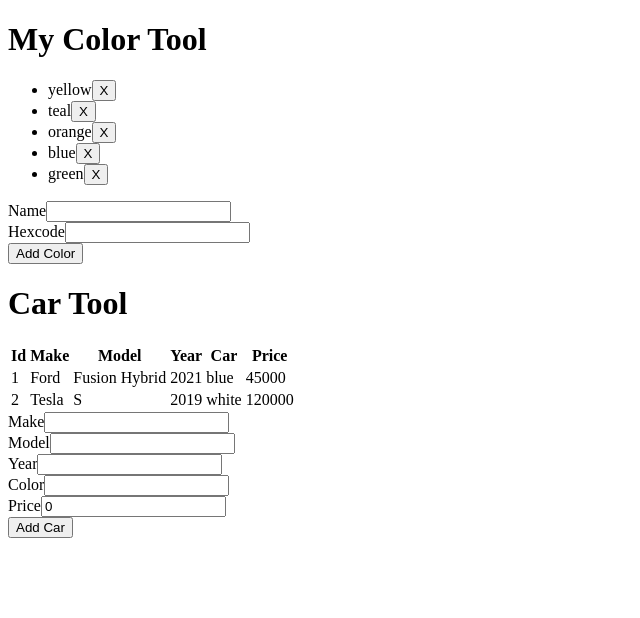
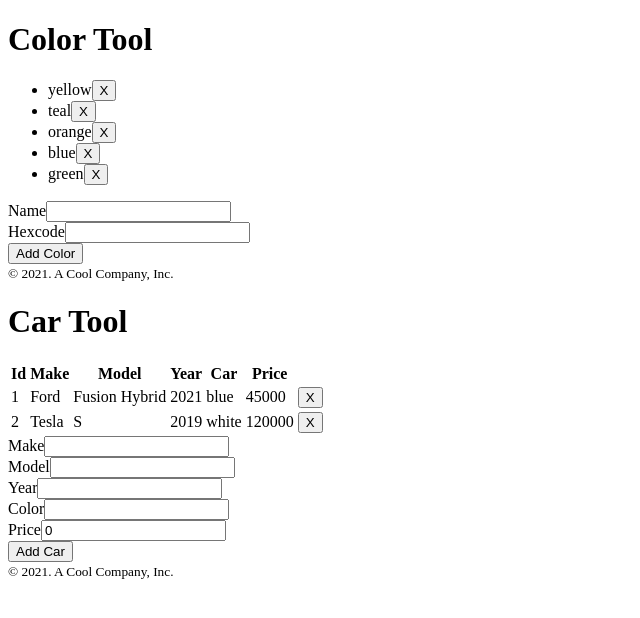
Before and after one commit to t4d-classes/bootcamp_02012021, a React (Create React App) app in the folder demo-app/: page / in a window 1280 px wide. Shown: the top 618 px of the page, without its empty margins (0-640 px from the left). Built offline with nearby package versions, Linux system fonts and the light colour scheme.

Commit message:
add lab solutions

```diff
--- a/demo-app/src/components/CarTable.js
+++ b/demo-app/src/components/CarTable.js
@@ -1,6 +1,9 @@
+import PropTypes from 'prop-types';
+
+import { CarsPropType } from '../prop-types/cars';
 import { CarViewRow } from './CarViewRow';
 
-export const CarTable = (props) => {
+export const CarTable = ({ cars, onDeleteCar: deleteCar }) => {
 
   return (
     <table>
@@ -15,11 +18,20 @@ export const CarTable = (props) => {
         </tr>
       </thead>
       <tbody>
-        {props.cars.map(car =>
-          <CarViewRow key={car.id} car={car} />)}
+        {cars.map(car =>
+          <CarViewRow key={car.id} car={car} onDeleteCar={deleteCar} />)}
       </tbody>
     </table>
 
   );
 
 };
+
+CarTable.defaultProps = {
+  cars: [],
+};
+
+CarTable.propTypes = {
+  cars: CarsPropType,
+  onDeleteCar: PropTypes.func.isRequired,
+};
--- a/demo-app/src/components/CarTool.js
+++ b/demo-app/src/components/CarTool.js
@@ -1,14 +1,16 @@
 import { useState } from 'react';
 
+import { CarsPropType } from '../prop-types/cars';
+import { ToolHeader } from './ToolHeader';
 import { CarTable } from './CarTable';
 import { CarForm } from './CarForm';
+import { ToolFooter } from './ToolFooter';
 
 export const CarTool = (props) => {
 
-  const [ cars, setCars ] = useState([ ...props.cars ]);
+  const [cars, setCars] = useState([...props.cars]);
 
   const addCar = (car) => {
-
     setCars([
       ...cars,
       {
@@ -18,15 +20,25 @@ export const CarTool = (props) => {
     ]);
   };
 
+  const deleteCar = (carId) => {
+    setCars(cars.filter(c => c.id !== carId));
+  };
 
   return (
     <>
-      <header>
-        <h1>Car Tool</h1>
-      </header>
-      <CarTable cars={cars} />
-      <CarForm buttonText="Add Car" onSubmitCar={addCar}  />
+      <ToolHeader headerText="Car Tool" />
+      <CarTable cars={cars} onDeleteCar={deleteCar} />
+      <CarForm buttonText="Add Car" onSubmitCar={addCar} />
+      <ToolFooter companyName="A Cool Company, Inc." />
     </>
   );
 
 };
+
+CarTool.defaultProps = {
+  cars: [],
+};
+
+CarTool.propTypes = {
+  cars: CarsPropType,
+};
--- a/demo-app/src/components/CarViewRow.js
+++ b/demo-app/src/components/CarViewRow.js
@@ -1,15 +1,24 @@
-export const CarViewRow = (props) => {
+import PropTypes from 'prop-types';
 
+import { CarPropType } from '../prop-types/cars';
+
+export const CarViewRow = ({ car, onDeleteCar: deleteCar }) => {
   return (
     <tr>
-      <td>{props.car.id}</td>
-      <td>{props.car.make}</td>
-      <td>{props.car.model}</td>
-      <td>{props.car.year}</td>
-      <td>{props.car.color}</td>
-      <td>{props.car.price}</td>
+      <td>{car.id}</td>
+      <td>{car.make}</td>
+      <td>{car.model}</td>
+      <td>{car.year}</td>
+      <td>{car.color}</td>
+      <td>{car.price}</td>
+      <td>
+        <button type="button" onClick={() => deleteCar(car.id)}>X</button>
+      </td>
     </tr>
   );
+};
 
-
+CarViewRow.propTypes = {
+  car: CarPropType,
+  onDeleteCar: PropTypes.func.isRequired,
 };
--- /dev/null
+++ b/demo-app/src/components/ColorForm.js
@@ -0,0 +1,47 @@
+import PropTypes from 'prop-types';
+import { useState } from 'react';
+
+const getInitialColorForm = () => ({
+  name: '',
+  hexcode: '',
+});
+
+export const ColorForm = ({ buttonText, onSubmitColor }) => {
+
+  const [colorForm, setColorForm] = useState(getInitialColorForm());
+
+  const change = e => {
+    setColorForm({
+      ...colorForm,
+      [e.target.name]: e.target.value,
+    });
+  };
+
+  const submitColor = () => {
+    onSubmitColor({ ...colorForm });
+
+    setColorForm(getInitialColorForm());
+  };
+
+  return (
+    <form>
+      <div>
+        <label htmlFor="name-input">Name</label>
+        <input type="text" id="name-input" name="name"
+          value={colorForm.name} onChange={change} />
+      </div>
+      <div>
+        <label htmlFor="hexcode-input">Hexcode</label>
+        <input type="text" id="hexcode-input" name="hexcode"
+          value={colorForm.hexcode} onChange={change} />
+      </div>
+      <button type="button" onClick={submitColor}>{buttonText}</button>
+    </form>
+  );
+
+};
+
+ColorForm.defaultProps = {
+  buttonText: 'Submit Color',
+  onSubmitColor: PropTypes.func.isRequired,
+};
--- a/demo-app/src/components/ColorList.js
+++ b/demo-app/src/components/ColorList.js
@@ -1,24 +1,27 @@
-export const ColorList = (props) => {
+import PropTypes from 'prop-types';
 
-  const colorListItems = props.colors.map(color => {
+import { ColorsPropType } from '../prop-types/colors';
 
-    const deleteColor = () => props.onDeleteColor(color.id);
-
-    return (
-      <li key={color.id}>
-        {color.name}
-        <button type="button"
-          onClick={deleteColor}>
-            X
-        </button>
-      </li>
-    );
-  });
+export const ColorList = ({ colors, onDeleteColor: deleteColor }) => {
 
   return (
     <ul>
-      {colorListItems}
+      {colors.map(color =>
+        <li key={color.id}>
+          {color.name}
+          <button type="button" onClick={() => deleteColor(color.id)}>X</button>
+        </li>
+      )}
     </ul>
   );
 
 };
+
+ColorList.defaultProps = {
+  colors: [],
+};
+
+ColorList.propTypes = {
+  colors: ColorsPropType,
+  onDeleteColor: PropTypes.func.isRequired,
+}
--- a/demo-app/src/components/ColorTool.js
+++ b/demo-app/src/components/ColorTool.js
@@ -1,78 +1,42 @@
-import PropTypes from 'prop-types';
 import { useState } from 'react';
 
+import { ColorsPropType } from '../prop-types/colors';
+import { ToolHeader } from './ToolHeader';
 import { ColorList } from './ColorList';
+import { ColorForm } from './ColorForm';
+import { ToolFooter } from './ToolFooter';
 
-export const ColorTool = (props) => {
+export const ColorTool = ({ colors: initialColors }) => {
+  const [colors, setColors] = useState([...initialColors]);
 
-  const [ colors, setColors ] = useState([ ...props.colors ]);
-
-  const [ colorForm, setColorForm ] = useState({
-    name: '', hexcode: '',
-  });
-
-  const change = (e) => {
-    setColorForm({
-      ...colorForm,
-      [ e.target.name ]: e.target.value,
-    });
-
-  };
-
-  const addColor = () => {
-
+  const addColor = (color) => {
     setColors([
       ...colors,
       {
-        ...colorForm,
+        ...color,
         id: Math.max(...colors.map(c => c.id), 0) + 1,
       },
     ]);
-
-    setColorForm({
-      name: '', hexcode: ''
-    });
-
   };
 
-  const deleteColor = (colorId) => {
+  const deleteColor = colorId => {
     setColors(colors.filter(c => c.id !== colorId));
   };
 
   return (
     <>
-      <header>
-        <h1>{props.headerText}</h1>
-      </header>
+      <ToolHeader headerText="Color Tool" />
       <ColorList colors={colors} onDeleteColor={deleteColor} />
-      <form>
-        <div>
-          <label htmlFor="name-input">Name</label>
-          <input type="text" id="name-input" name="name"
-            value={colorForm.name} onChange={change} />
-        </div>
-        <div>
-          <label htmlFor="hexcode-input">Hexcode</label>
-          <input type="text" id="hexcode-input" name="hexcode"
-            value={colorForm.hexcode} onChange={change} />
-        </div>
-        <button type="button" onClick={addColor}>Add Color</button>
-      </form>
+      <ColorForm buttonText="Add Color" onSubmitColor={addColor} />
+      <ToolFooter companyName="A Cool Company, Inc." />
     </>
   );
-
 };
 
 ColorTool.defaultProps = {
-  headerText: 'Color Tool',
   colors: [],
 };
 
 ColorTool.propTypes = {
-  headerText: PropTypes.string.isRequired,
-  colors: PropTypes.arrayOf(PropTypes.shape({
-    id: PropTypes.number,
-    name: PropTypes.string,
-    hexcode: PropTypes.string,
-  })).isRequired,
+  colors: ColorsPropType,
 };
--- /dev/null
+++ b/demo-app/src/components/ToolFooter.js
@@ -0,0 +1,15 @@
+import PropTypes from 'prop-types';
+
+export const ToolFooter = ({ companyName }) => {
+
+  return (
+    <footer>
+      <small>&copy; {new Date().getFullYear()}. {companyName}</small>
+    </footer>
+  );
+
+};
+
+ToolFooter.propTypes = {
+  companyName: PropTypes.string.isRequired,
+};
--- /dev/null
+++ b/demo-app/src/components/ToolHeader.js
@@ -0,0 +1,15 @@
+import PropTypes from 'prop-types';
+
+export const ToolHeader = ({ headerText }) => {
+
+  return (
+    <header>
+      <h1>{headerText}</h1>
+    </header>
+  );
+
+};
+
+ToolHeader.propTypes = {
+  headerText: PropTypes.string.isRequired,
+};
--- a/demo-app/src/index.js
+++ b/demo-app/src/index.js
@@ -18,8 +18,7 @@ const carList = [
 
 render(
   <>
-    <ColorTool colors={colorList}
-      headerText="My Color Tool" />
+    <ColorTool colors={colorList} />
     <CarTool cars={carList} />
   </>,
   document.querySelector('#root'),
--- /dev/null
+++ b/demo-app/src/prop-types/cars.js
@@ -0,0 +1,12 @@
+import PropTypes from 'prop-types';
+
+export const CarPropType = PropTypes.shape({
+  id: PropTypes.number.isRequired,
+  make: PropTypes.string.isRequired,
+  model: PropTypes.string.isRequired,
+  year: PropTypes.number.isRequired,
+  color: PropTypes.string.isRequired,
+  price: PropTypes.number.isRequired,
+});
+
+export const CarsPropType = PropTypes.arrayOf(CarPropType);
--- /dev/null
+++ b/demo-app/src/prop-types/colors.js
@@ -0,0 +1,9 @@
+import PropTypes from 'prop-types';
+
+export const ColorPropType = PropTypes.shape({
+  id: PropTypes.number.isRequired,
+  name: PropTypes.string.isRequired,
+  hexcode: PropTypes.string.isRequired,
+});
+
+export const ColorsPropType = PropTypes.arrayOf(ColorPropType);
```
Also changed, not shown: demo-app/.prettierrc.js (added), 1 other file (tests, documents, lock files or other folders).
